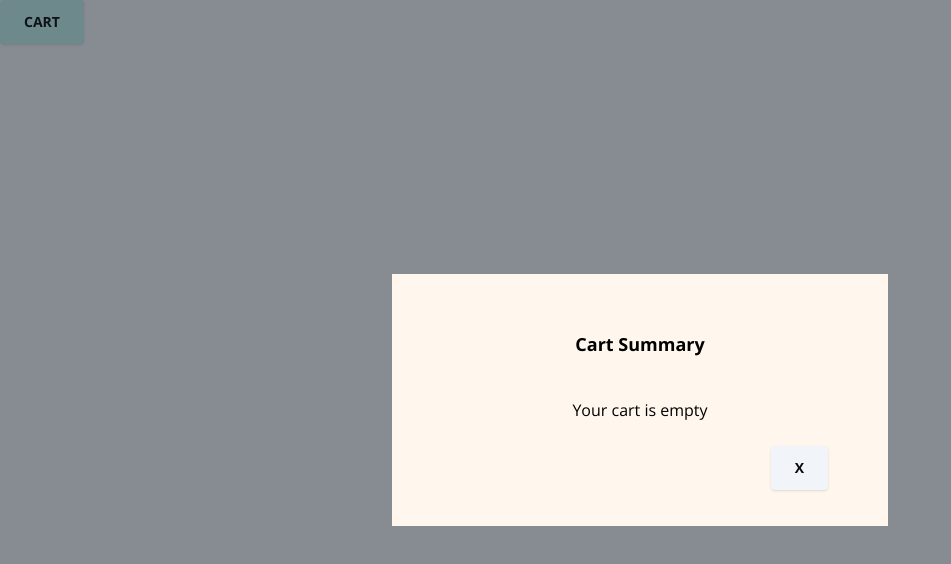
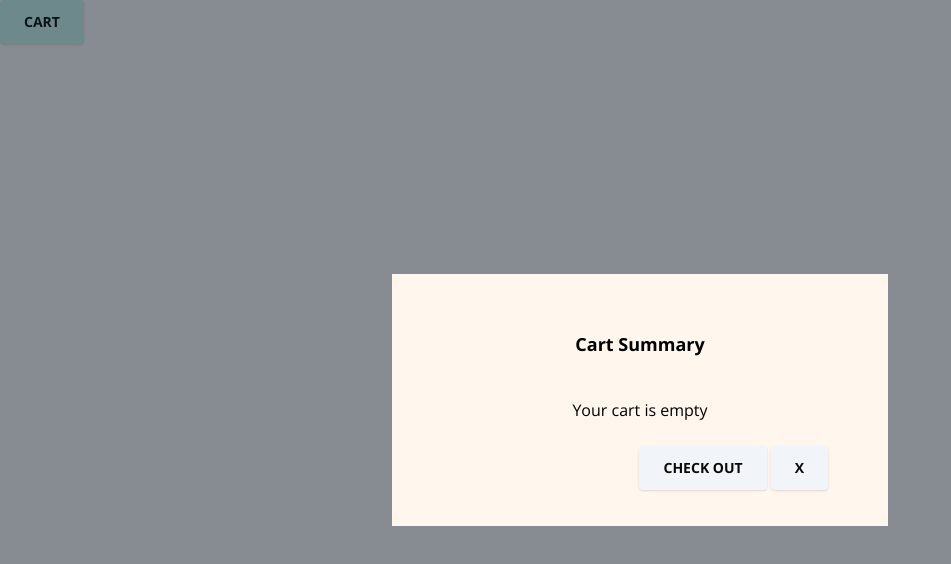
Before and after one commit to jparkley/shopper2-nextjs-stripe, a Next.js app: page /cart in a window 1280 px wide. Shown: the top 564 px of the page, without its empty margins (0-951 px from the left). Built offline with nearby package versions, Linux system fonts and the light colour scheme.

Commit message:
add checkout: stripe testing

```diff
--- a/package.json
+++ b/package.json
@@ -12,7 +12,8 @@
     "next": "13.5.4",
     "react": "^18",
     "react-dom": "^18",
-    "react-modal": "^3.16.1"
+    "react-modal": "^3.16.1",
+    "stripe": "^14.20.0"
   },
   "devDependencies": {
     "@types/node": "^20",
--- /dev/null
+++ b/src/app/api/checkout/route.ts
@@ -0,0 +1,14 @@
+import { NextRequest, NextResponse } from "next/server";
+
+const stripe = require("stripe")(process.env.STRIPE_SECRET_KEY);
+
+export const POST = async (request: NextRequest) => {
+
+  const { data } = await request.json();
+
+  const products = await stripe.products.list();
+  console.log('connection test: products from stripe', products)
+
+  return NextResponse.json({ url: "" });
+
+}
--- a/src/components/checkout/CartModal.tsx
+++ b/src/components/checkout/CartModal.tsx
@@ -8,10 +8,29 @@ const CartModal = ({ isOpen = true, toggleModal = true }) => {
 
   const [showModal, setShowModal] = useState(isOpen);
 
-   const { cart: cartItems } = useCart();
+  const { cart: cartItems } = useCart();
   console.log('==== cart in modal', cartItems)
 
+  const handleCheckout = async () => {
+    await fetch("http://localhost:3001/api/checkout/", {
+      method: "POST",
+      headers: {
+        "Content-Type": "application/json"
+      },
+      body: JSON.stringify({ products: cartItems })
+    }).then((response) => {
+      return response.json();
+    }).then((response) => {
+      console.log('response')
+      if (response.url) {
+        console.log('url---- ', response.url)
+      }
+    })
+
+  }
+
   const totalAmount = cartItems.reduce((total, item) => total + (item.quantity * item.price), 0)
+
 
   return (
     <>
@@ -57,6 +76,13 @@ const CartModal = ({ isOpen = true, toggleModal = true }) => {
                   type="button"
                   className="bg-slate-100 active:bg-teal-200 text-neutral-950 font-bold uppercase text-sm px-6 py-3 rounded shadow hover:shadow-lg outline-none focus:outline-none mr-1 mb-1 ease-linear transition-all duration-150"
                   data-bs-dismiss="modal"
+                  onClick={handleCheckout}
+                > Check Out </button>
+
+                <button
+                  type="button"
+                  className="bg-slate-100 active:bg-teal-200 text-neutral-950 font-bold uppercase text-sm px-6 py-3 rounded shadow hover:shadow-lg outline-none focus:outline-none mr-1 mb-1 ease-linear transition-all duration-150"
+                  data-bs-dismiss="modal"
                   onClick={() => setShowModal(false)}
                 > X </button>
               </div>
--- a/src/context/CartContext.tsx
+++ b/src/context/CartContext.tsx
@@ -55,6 +55,7 @@ export const CartContextProvider:React.FC<ICartContextProviderProps> = ({childre
       item.id === productId ?
       {...item, quantity: item.quantity > 0 ? item.quantity - 1 : 0} : item
     )
+
     // remove item from cart when its quantity is 0
     const filteredCart = updatedCart.filter((item) => item.quantity > 0);
     setCart(filteredCart);
```
Also changed, not shown: 2 other files (tests, documents, lock files or other folders).
